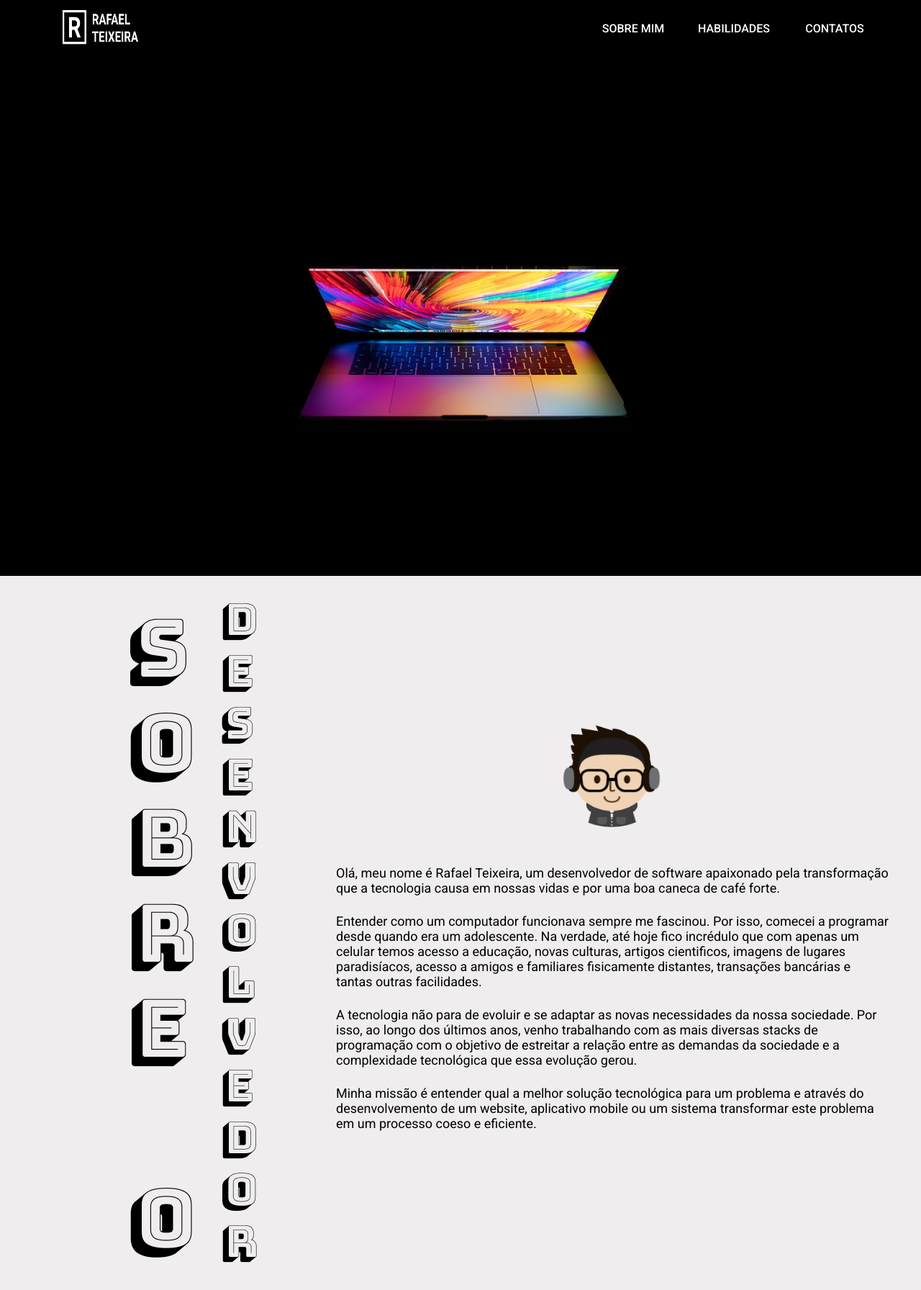
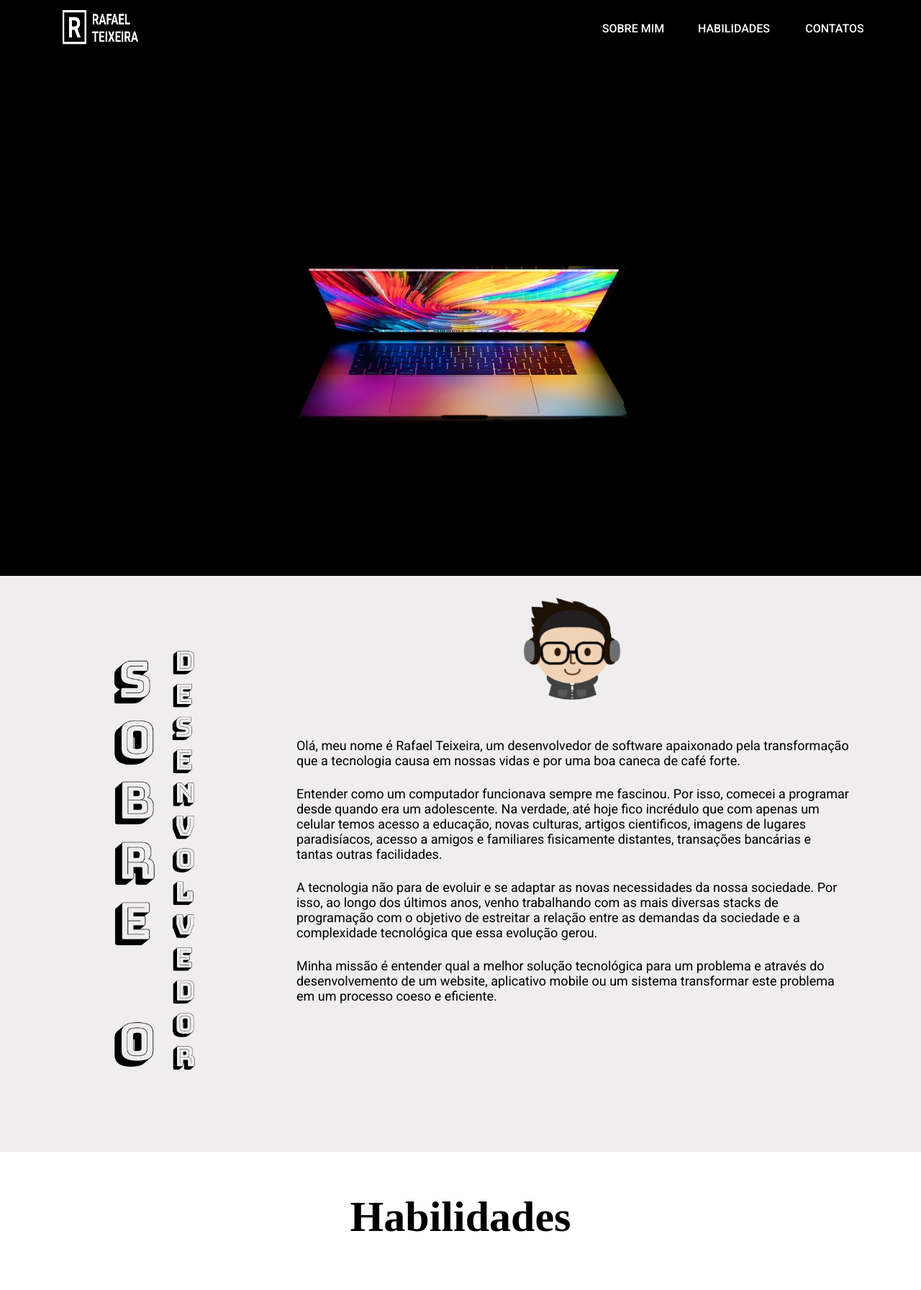
Before and after one commit to teixeira83/PortfolioFrontEnd, a React (Create React App) app: page / in a window 1280 px wide. Shown: the top 1792 px of the page at 72% size. Built offline with nearby package versions, Linux system fonts and the light colour scheme; a web font is replaced by a local one.

Commit message:
changed aboutMe img size

```diff
--- a/src/pages/Home/styles.js
+++ b/src/pages/Home/styles.js
@@ -4,7 +4,7 @@ import { GAPS } from '../../assets/css/settings/gaps';
 
 export const AboutMeContainer = styled.div`
     width: 100%;
-    height: 100%;
+    height: 100vh;
     background-color: ${COLORS.fourth};
     display: flex;
     justify-content: space-between;
@@ -12,7 +12,7 @@ export const AboutMeContainer = styled.div`
 `
 
 export const ImageAbout = styled.img`
-    height: 90%;
+    height: 80vh;
     margin-left: ${GAPS.bigger};
 `
 
```
